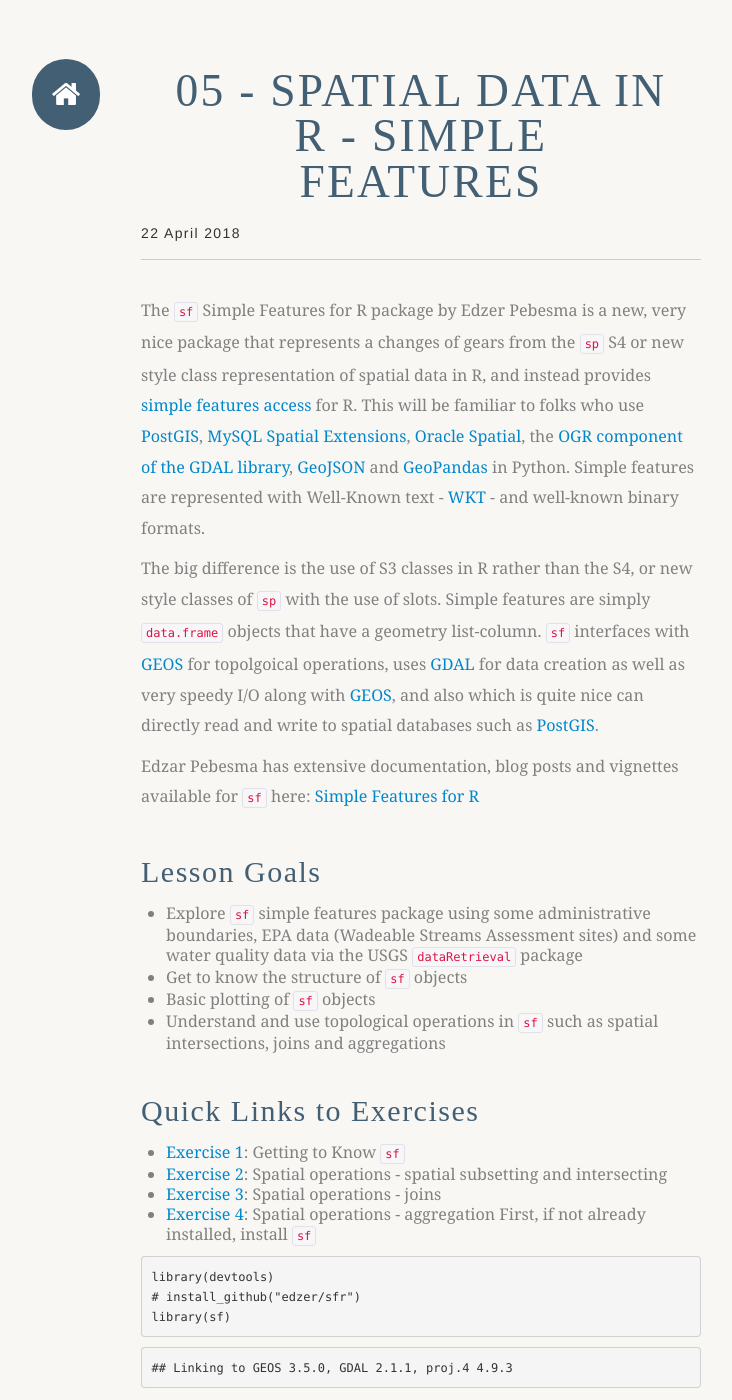
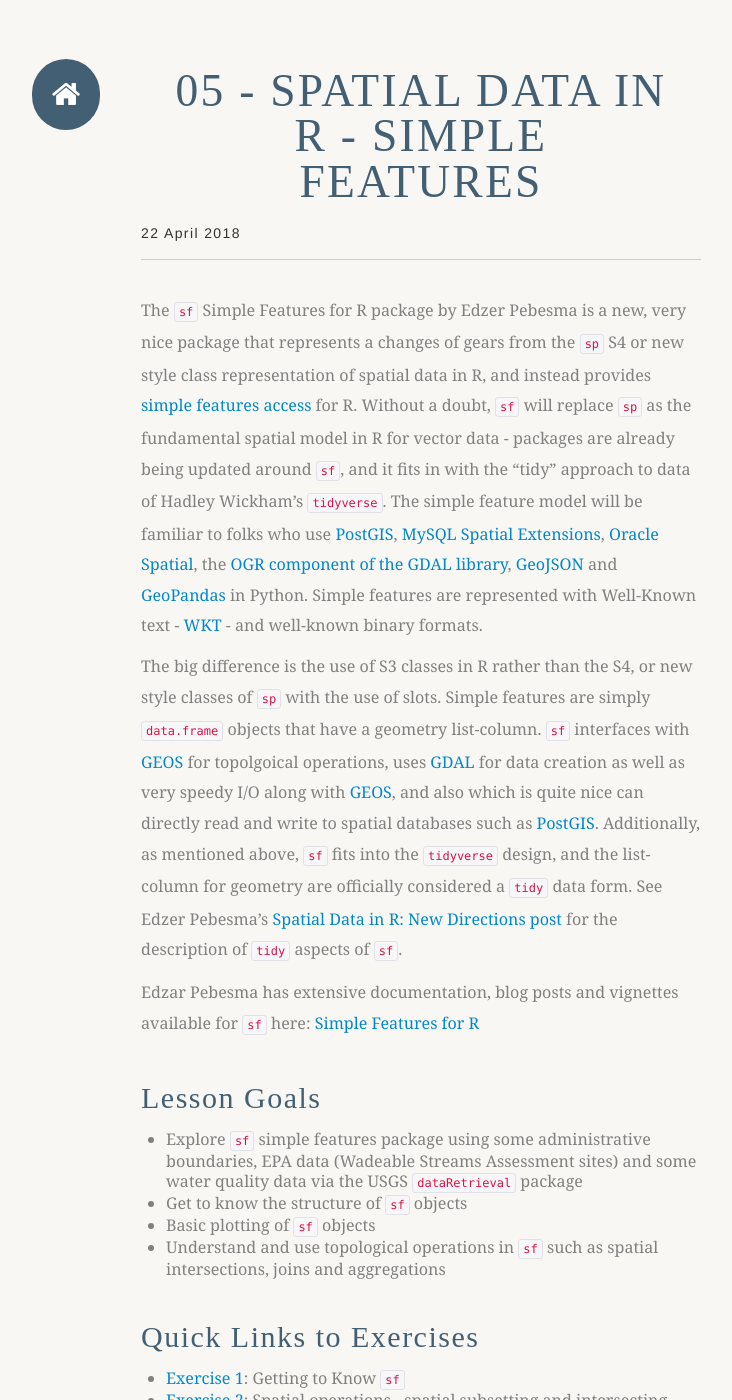
Before and after one commit to mhweber/AWRA_GIS_R_Workshop, a Jekyll site: the page built from _posts/2018-04-22-05-Spatial-Data-In-R-sf.md, in a window 1280 px wide and 1400 px high. Shown: the whole window, without its empty margins (289-1021 px from the left). Built offline with Jekyll 4.4.1, drawn with Linux system fonts in a browser that asks for light colours; nearby versions of some CDN libraries; some web fonts are replaced; library files that are not in the unit come from our copies.

Commit message:
Added Oregon Counties to sp post and added update to sf post

```diff
--- a/_posts/2018-04-22-05-Spatial-Data-In-R-sf.md
+++ b/_posts/2018-04-22-05-Spatial-Data-In-R-sf.md
@@ -4,9 +4,9 @@ author: Marc Weber
 layout: post_page
 ---
 
-The `sf` Simple Features for R package by Edzer Pebesma is a new, very nice package that represents a changes of gears from the `sp` S4 or new style class representation of spatial data in R, and instead provides [simple features access](https://en.wikipedia.org/wiki/Simple_Features) for R. This will be familiar to folks who use [PostGIS](https://en.wikipedia.org/wiki/PostGIS), [MySQL Spatial Extensions](https://en.wikipedia.org/wiki/MySQL), [Oracle Spatial](https://en.wikipedia.org/wiki/Oracle_Spatial_and_Graph), the [OGR component of the GDAL library](https://en.wikipedia.org/wiki/GDAL), [GeoJSON](https://datatracker.ietf.org/doc/rfc7946/) and [GeoPandas](http://geopandas.org/) in Python.  Simple features are represented with Well-Known text - [WKT](https://en.wikipedia.org/wiki/Well-known_text) - and well-known binary formats.
+The `sf` Simple Features for R package by Edzer Pebesma is a new, very nice package that represents a changes of gears from the `sp` S4 or new style class representation of spatial data in R, and instead provides [simple features access](https://en.wikipedia.org/wiki/Simple_Features) for R. Without a doubt, `sf` will replace `sp` as the fundamental spatial model in R for vector data - packages are already being updated around `sf`, and it fits in with the "tidy" approach to data of Hadley Wickham's `tidyverse`.  The simple feature model will be familiar to folks who use [PostGIS](https://en.wikipedia.org/wiki/PostGIS), [MySQL Spatial Extensions](https://en.wikipedia.org/wiki/MySQL), [Oracle Spatial](https://en.wikipedia.org/wiki/Oracle_Spatial_and_Graph), the [OGR component of the GDAL library](https://en.wikipedia.org/wiki/GDAL), [GeoJSON](https://datatracker.ietf.org/doc/rfc7946/) and [GeoPandas](http://geopandas.org/) in Python.  Simple features are represented with Well-Known text - [WKT](https://en.wikipedia.org/wiki/Well-known_text) - and well-known binary formats.
 
-The big difference is the use of S3 classes in R rather than the S4, or new style classes of `sp` with the use of slots.  Simple features are simply `data.frame` objects that have a geometry list-column.  `sf` interfaces with [GEOS](https://trac.osgeo.org/geos) for topolgoical operations, uses [GDAL](https://en.wikipedia.org/wiki/GDAL) for data creation as well as very speedy I/O along with [GEOS](https://trac.osgeo.org/geos), and also which is quite nice can directly read and write to spatial databases such as [PostGIS](https://en.wikipedia.org/wiki/PostGIS).
+The big difference is the use of S3 classes in R rather than the S4, or new style classes of `sp` with the use of slots.  Simple features are simply `data.frame` objects that have a geometry list-column.  `sf` interfaces with [GEOS](https://trac.osgeo.org/geos) for topolgoical operations, uses [GDAL](https://en.wikipedia.org/wiki/GDAL) for data creation as well as very speedy I/O along with [GEOS](https://trac.osgeo.org/geos), and also which is quite nice can directly read and write to spatial databases such as [PostGIS](https://en.wikipedia.org/wiki/PostGIS). Additionally, as mentioned above, `sf` fits into the `tidyverse` design, and the list-column for geometry are officially considered a `tidy` data form.  See Edzer Pebesma's [Spatial Data in R: New Directions post](https://edzer.github.io/UseR2017/#tidyverse-list-columns) for the description of `tidy` aspects of `sf`.
 
 Edzar Pebesma has extensive documentation, blog posts and vignettes available for `sf` here:
 [Simple Features for R](https://github.com/edzer/sfr)
```
Also changed, not shown: figure/OregonCounties.png (added), figure/OregonCounties2.png (added).
